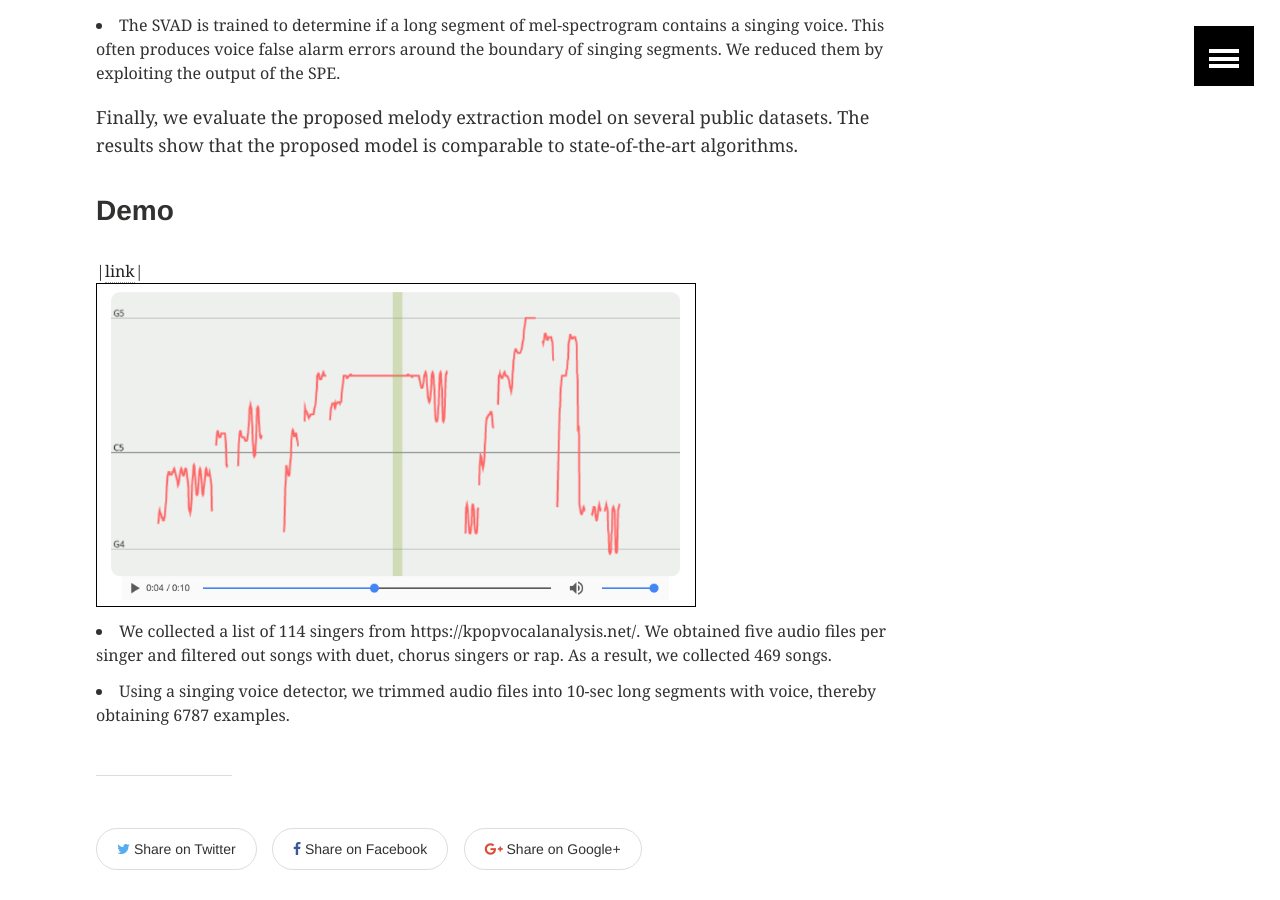
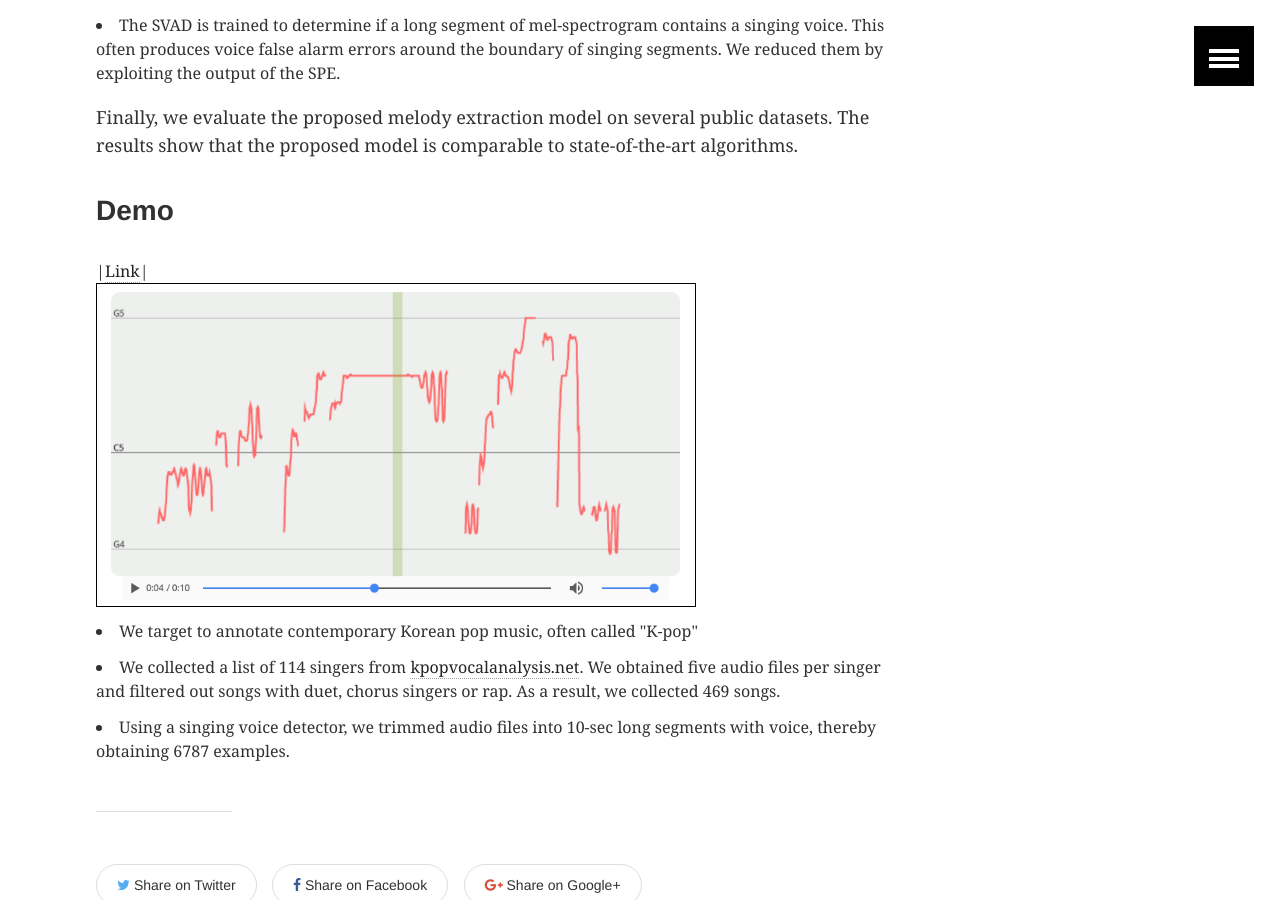
Before and after one commit to keums/keums.github.io, a Jekyll site: the page built from _posts/archive/2017-11-06-MelodyExtraction_CNN.md, in a window 1280 px wide and 900 px high, scrolled down 1245 px. Built offline with Jekyll 4.4.1, drawn with Linux system fonts in a browser that asks for light colours.

Commit message:
Update 2017-11-06-MelodyExtraction_CNN.md

```diff
--- a/_posts/archive/2017-11-06-MelodyExtraction_CNN.md
+++ b/_posts/archive/2017-11-06-MelodyExtraction_CNN.md
@@ -33,9 +33,12 @@ image:
 <p>
 Finally, we evaluate the proposed melody extraction model on several public datasets. The results show that the proposed model is comparable to state-of-the-art algorithms.</p>
 
-<h3> Demo </h3> |<a href = "http://mac-bach.kaist.ac.kr/keums/melodyExtraction/" target="_blank">link</a>|
+<h3> Demo </h3>
+|<a href = "http://mac-bach.kaist.ac.kr/keums/melodyExtraction/" target="_blank">Link</a>|
+
 <div style="width:600px; border:1px solid black;">
 <img src="/images/archive/appsci/demo_ex1.png"  width="600">
 </div>
-<li> We collected a list of 114 singers from https://kpopvocalanalysis.net/. We obtained five audio files per singer and filtered out songs with duet, chorus singers or rap. As a result, we collected 469 songs.</li>
+<li> We target to annotate contemporary Korean pop music, often called "K-pop" </li>
+<li> We collected a list of 114 singers from <a href = "https://kpopvocalanalysis.net/" target="_blank">kpopvocalanalysis.net</a>. We obtained five audio files per singer and filtered out songs with duet, chorus singers or rap. As a result, we collected 469 songs.</li>
 <li> Using a singing voice detector, we trimmed audio files into 10-sec long segments with voice, thereby obtaining 6787 examples.</li>
```
